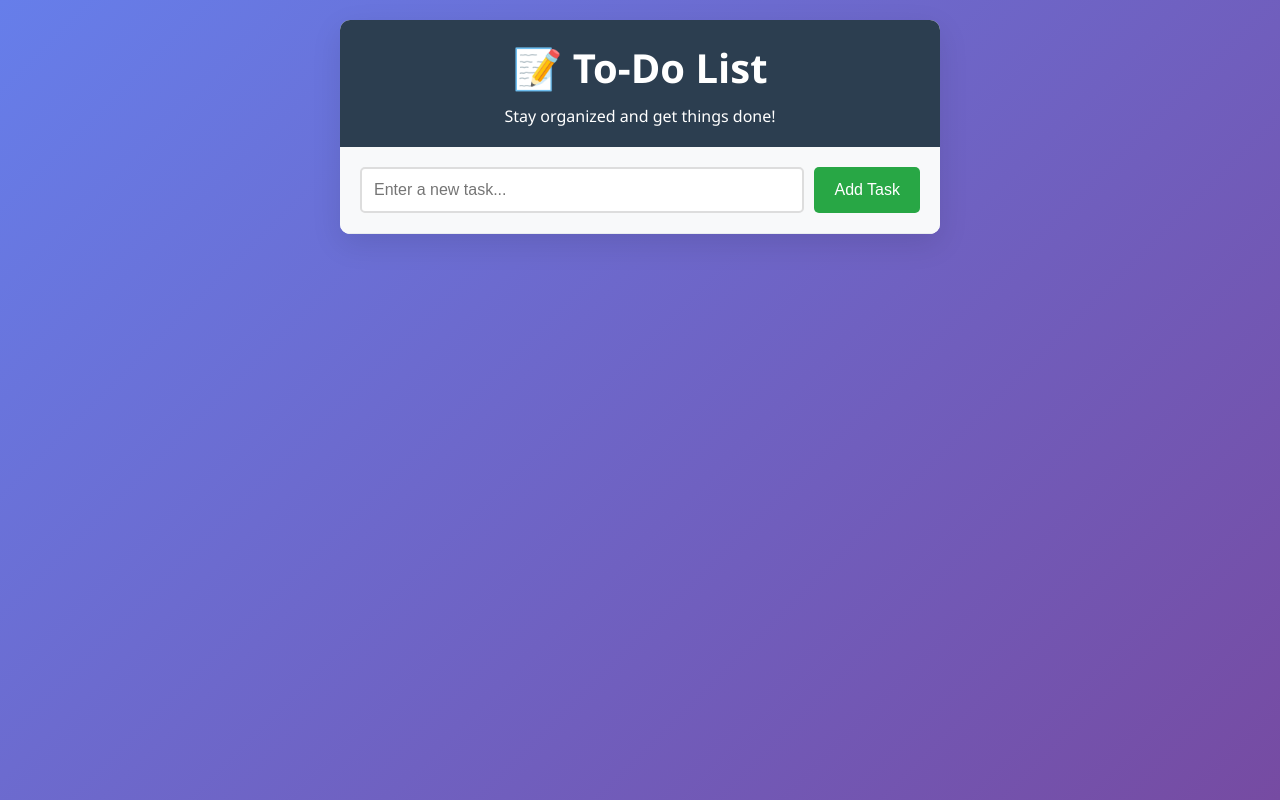
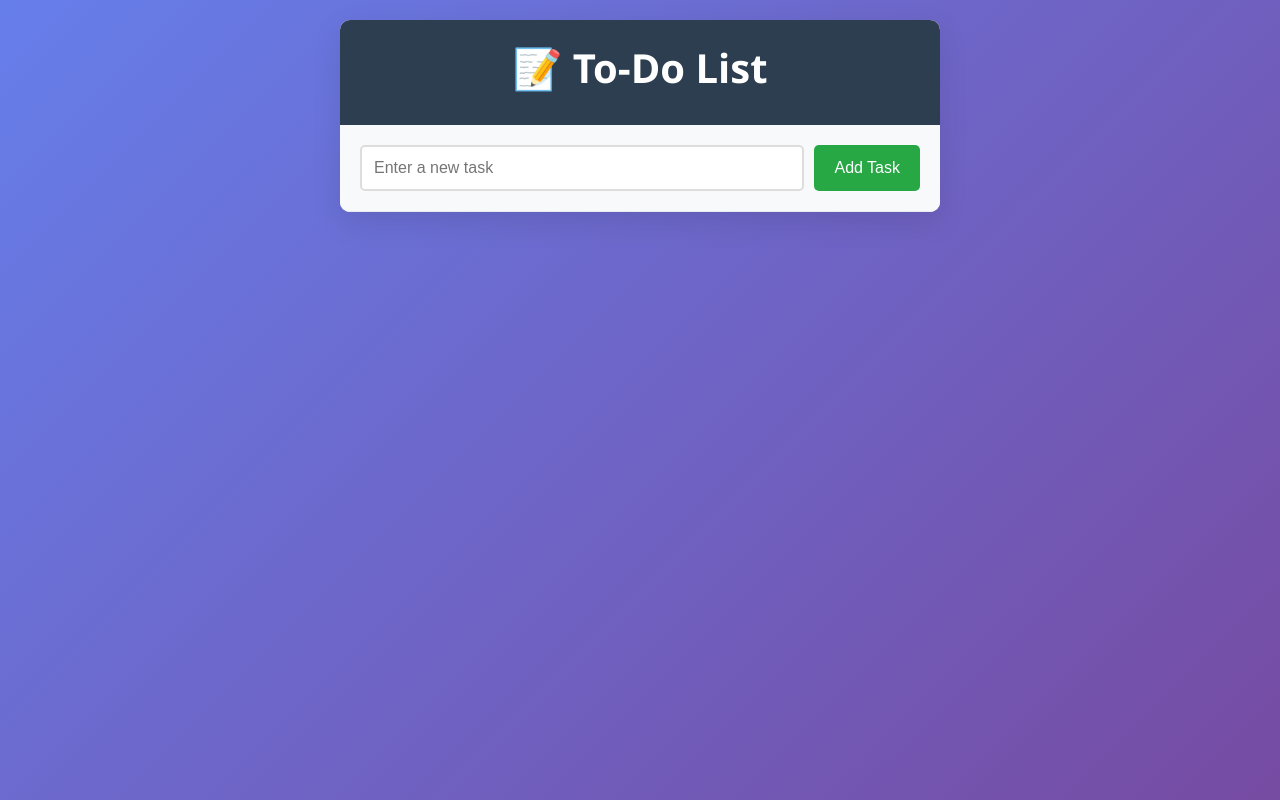
Before and after one commit to K-Saritha/Devops_project, a website: page public/index.html in a window 1280 px wide. Drawn offline with Linux system fonts and the light colour scheme; no server answers.

Commit message:
name changed

```diff
--- a/public/index.html
+++ b/public/index.html
@@ -160,12 +160,12 @@
     <div class="container">
         <div class="header">
             <h1>📝 To-Do List</h1>
-            <p>Stay organized and get things done!</p>
+
         </div>
 
         <div class="add-task">
             <form id="add-task-form">
-                <input type="text" id="task-input" placeholder="Enter a new task..." required>
+                <input type="text" id="task-input" placeholder="Enter a new task" required>
                 <button type="submit">Add Task</button>
             </form>
         </div>
```
